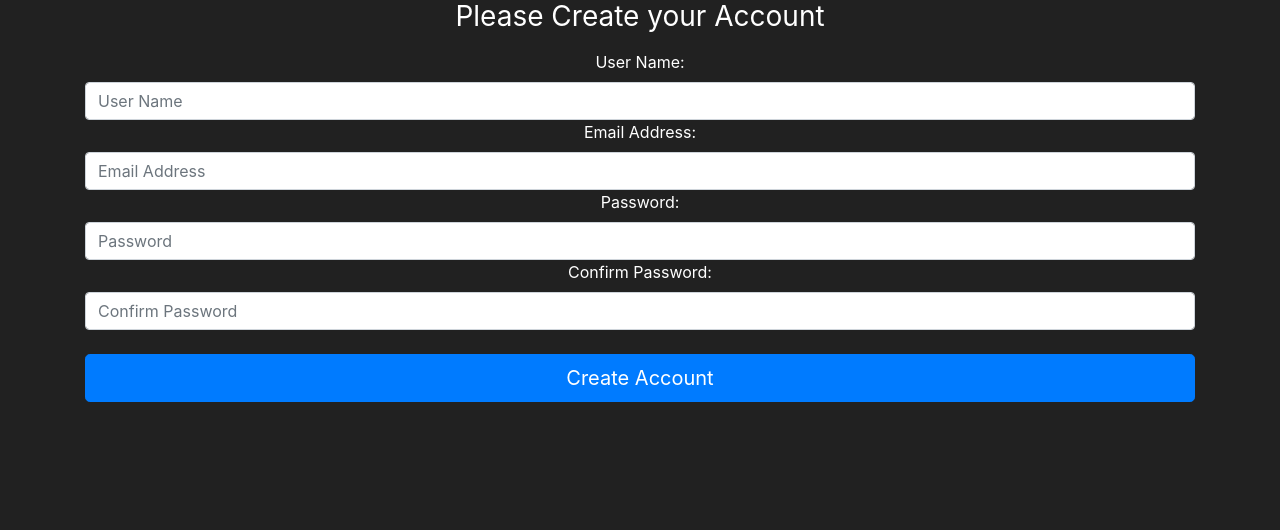
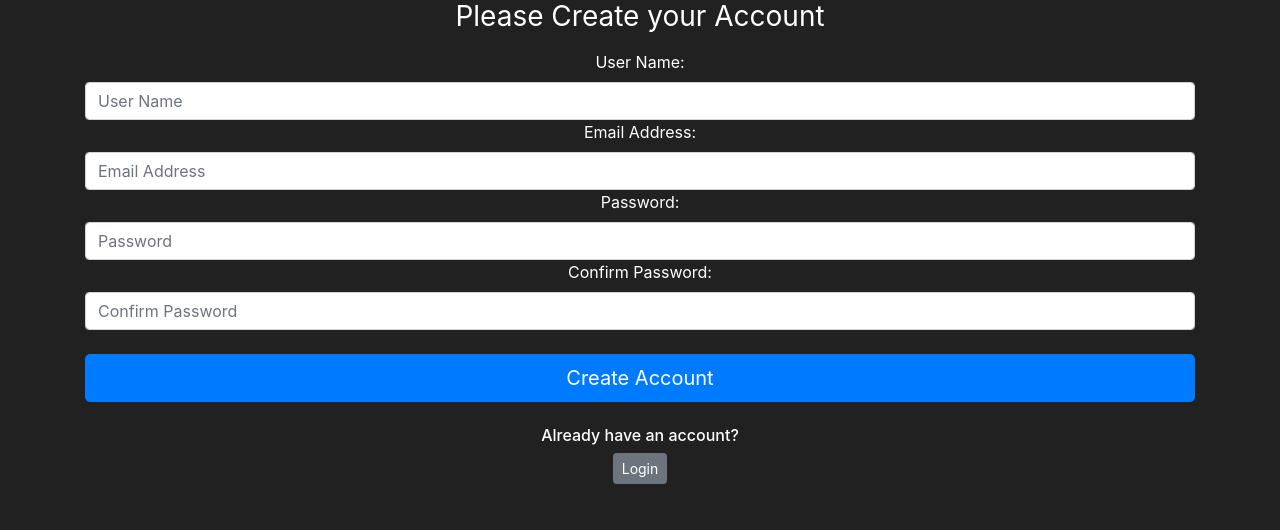
Before and after one commit to Tournament-VLV/Tournament, a Flask app: page /register in a window 1280 px wide. Shown: the part 56-586 px from the top of the page. Run offline with Flask 2, Linux system fonts and the light colour scheme; some libraries are stand-ins or nearby versions.

Commit message:
User login system

```diff
--- a/tournament/__init__.py
+++ b/tournament/__init__.py
@@ -7,15 +7,18 @@
 #adding elements in console to db: from tournament import Item, item1 = Item(name="Qamas", surname="Q", points=6) , db.session.add(item1), db.session.commit
 #checking items in db: Item.query.all()
 #pip install flask_bcrypt
+#pip install flask_login
+import imp
 from operator import length_hint
 from flask import Flask
 from flask_sqlalchemy import SQLAlchemy
 from flask_bcrypt import Bcrypt
-
+from flask_login import LoginManager
 
 app = Flask(__name__)
 app.config['SQLALCHEMY_DATABASE_URI'] = 'sqlite:///tournament.db'
 app.config['SECRET_KEY'] = '0e226e3abaa2291adf5e0fd3'
 db = SQLAlchemy(app)
 bcrypt = Bcrypt(app)
+login_manager = LoginManager(app)
 from tournament import routes
--- a/tournament/forms.py
+++ b/tournament/forms.py
@@ -1,6 +1,7 @@
 #pip install flask-wtf
 #pip install wtforms
 #pip install email_validator
+
 
 from xml.dom import ValidationErr
 from flask_wtf import FlaskForm
--- a/tournament/routes.py
+++ b/tournament/routes.py
@@ -4,7 +4,7 @@ from flask import render_template, redirect, url_for, flash
 from tournament.models import Item, User
 from tournament.forms import RegisterForm, LoginForm
 from tournament import db
-
+from flask_login import login_user
 
 @app.route('/')
 @app.route('/home')
@@ -32,4 +32,15 @@ def register_page():
 @app.route('/login', methods=['GET', 'POST'])
 def login_page():
     form = LoginForm()
+    if form.validate_on_submit():
+        attempted_user = User.query.filter_by(username=form.username.data).first()
+        if attempted_user and attempted_user.check_password_correction(
+                attempted_password=form.password.data
+        ):
+            login_user(attempted_user)
+            flash(f'Success! You are logged in as: {attempted_user.username}', category='success')
+            return redirect(url_for('stats'))
+        else:
+            flash('Username and password are not match! Please try again', category='danger')
+
     return render_template('login.html', form=form)
--- a/tournament/templates/register.html
+++ b/tournament/templates/register.html
@@ -26,6 +26,12 @@
         <br>
         {{ form.submit(class="btn btn-lg btn-block btn-primary") }}
         </br>
+
+        <div class="checkbox mb-3">
+            <h6>Already have an account?</h6>
+            <a class="btn btn-sm btn-secondary" href="{{ url_for('login_page') }}">Login</a>
+         </div>
+
     </form>
 </div>
 </body>
```
Also changed, not shown: tournament/models.py (+11 -2 lines), tournament/tournament.db.
